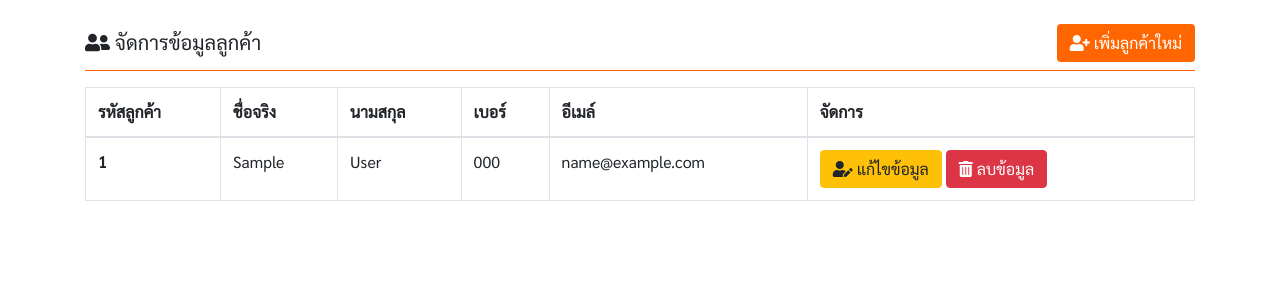
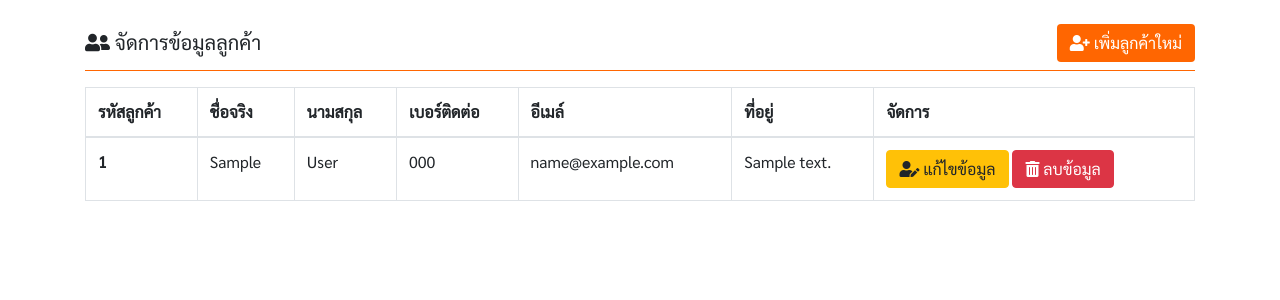
Before and after one commit to chattida/Furniture-Shop-Management, a Django app: page /manage/customer/ in a window 1280 px wide. Shown: the part 56-356 px from the top of the page. Run offline with Django 3.2, Linux system fonts and the light colour scheme; a user stored in the database is signed in; tables that the repository leaves empty hold one stand-in row (values such as "Sample post"); some libraries are stand-ins or nearby versions.

Commit message:
:wrench: Update Employee+Customer+Supplier

```diff
--- a/Manage/templates/Manage/manage_customer.html
+++ b/Manage/templates/Manage/manage_customer.html
@@ -15,8 +15,9 @@
         <th scope="col">รหัสลูกค้า</th>
         <th scope="col">ชื่อจริง</th>
         <th scope="col">นามสกุล</th>
-        <th scope="col">เบอร์</th>
+        <th scope="col">เบอร์ติดต่อ</th>
         <th scope="col">อีเมล์</th>
+        <th scope="col">ที่อยู่</th>
         <th scope="col">จัดการ</th>
       </tr>
     </thead>
@@ -28,6 +29,7 @@
         <td>{{ customer.lname }}</td>
         <td>{{ customer.phone }}</td>
         <td>{{ customer.email }}</td>
+        <td>{{ customer.address }}</td>
         <td>
           <button class="btn btn-warning">
             <i class="fas fa-user-edit"></i> แก้ไขข้อมูล
--- a/Manage/templates/Manage/manage_employee.html
+++ b/Manage/templates/Manage/manage_employee.html
@@ -15,7 +15,7 @@
         <th scope="col">รหัสพนักงาน</th>
         <th scope="col">ชื่อจริง</th>
         <th scope="col">นามสกุล</th>
-        <th scope="col">เบอร์</th>
+        <th scope="col">เบอร์ติดต่อ</th>
         <th scope="col">อีเมล์</th>
         <th scope="col">ฝ่าย</th>
         <th scope="col">จัดการ</th>
--- a/Manage/templates/Manage/manage_supplier.html
+++ b/Manage/templates/Manage/manage_supplier.html
@@ -13,9 +13,9 @@
     <thead class="thead-dark text-center">
       <tr>
         <th scope="col">รหัสผู้ผลิต</th>
-        <th scope="col">ชื่อ</th>
+        <th scope="col">ชื่อบริษัท</th>
         <th scope="col">ที่อยู่</th>
-        <th scope="col">เบอร์</th>
+        <th scope="col">เบอร์ติดต่อ</th>
         <th scope="col">อีเมล์</th>
         <th scope="col">จัดการ</th>
       </tr>
--- a/Manage/views.py
+++ b/Manage/views.py
@@ -115,7 +115,8 @@ def manage_customer(request):
             'fname': customer.fname,
             'lname': customer.lname,
             'email': customer.email,
-            'phone': customer.phone
+            'phone': customer.phone,
+            'address': customer.address
         }
         context['all_customer'].append(info)
 
```
